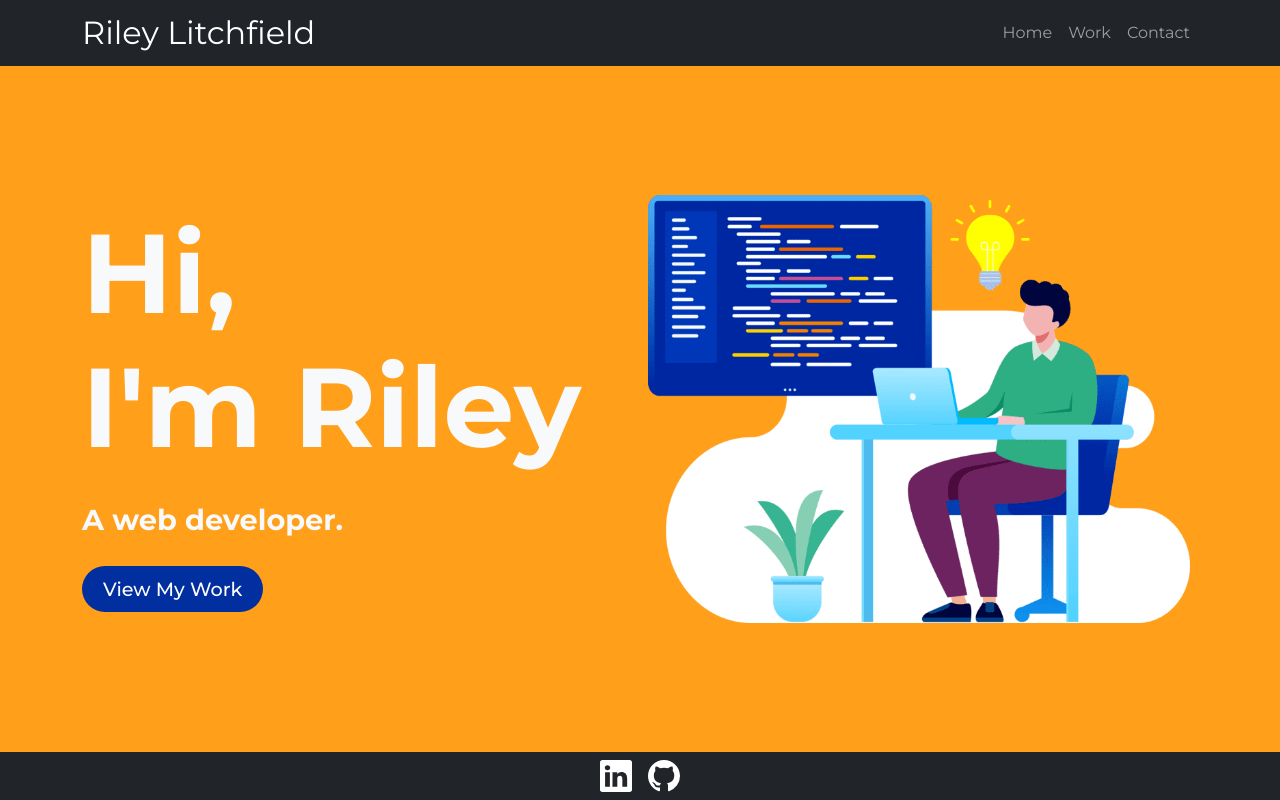
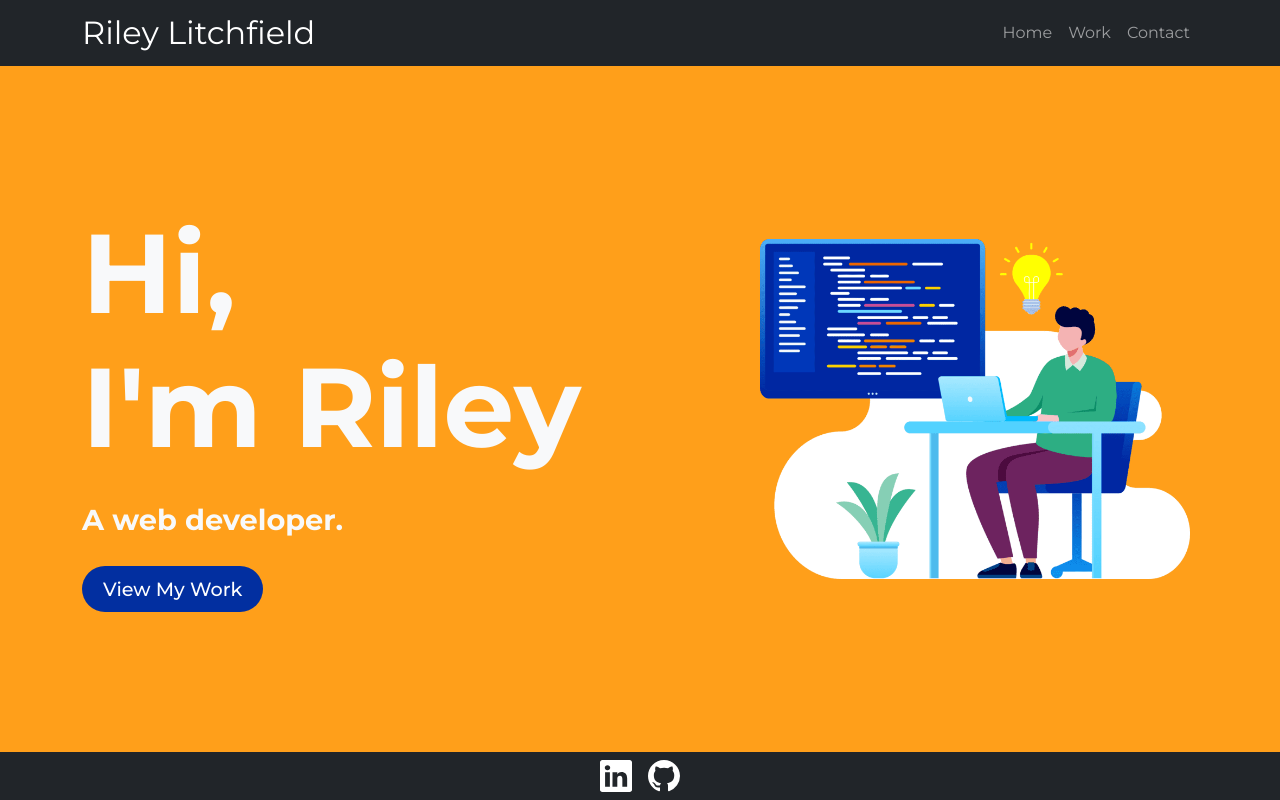
Before and after one commit to karateking007/riley-portfolio, a React (Create React App) app: page / in a window 1280 px wide. Built offline with nearby package versions, Linux system fonts and the light colour scheme.

Commit message:
updated styling

```diff
--- a/src/App.css
+++ b/src/App.css
@@ -129,6 +129,7 @@ a {
   -webkit-transition-duration: 0.5s;
   transition-duration: 0.5s;
 }
+
 .hvr-bounce-to-bottom:before {
   content: "";
   position: absolute;
@@ -149,10 +150,16 @@ a {
   -webkit-transition-timing-function: ease-out;
   transition-timing-function: ease-out;
 }
-.hvr-bounce-to-bottom:hover, .hvr-bounce-to-bottom:focus, .hvr-bounce-to-bottom:active {
+
+.hvr-bounce-to-bottom:hover,
+.hvr-bounce-to-bottom:focus,
+.hvr-bounce-to-bottom:active {
   color: white;
 }
-.hvr-bounce-to-bottom:hover:before, .hvr-bounce-to-bottom:focus:before, .hvr-bounce-to-bottom:active:before {
+
+.hvr-bounce-to-bottom:hover:before,
+.hvr-bounce-to-bottom:focus:before,
+.hvr-bounce-to-bottom:active:before {
   -webkit-transform: scaleY(1);
   transform: scaleY(1);
   -webkit-transition-timing-function: cubic-bezier(0.52, 1.64, 0.37, 0.66);
@@ -163,6 +170,7 @@ a {
 .hvrbox * {
   box-sizing: border-box;
 }
+
 .hvrbox {
   position: relative;
   display: inline-block;
@@ -170,12 +178,15 @@ a {
   max-width: 100%;
   height: auto;
 }
+
 .hvrbox img {
   max-width: 100%;
 }
+
 .hvrbox .hvrbox-layer_bottom {
   display: block;
 }
+
 .hvrbox .hvrbox-layer_top {
   opacity: 0;
   position: absolute;
@@ -193,10 +204,12 @@ a {
   -ms-transition: all 0.4s ease-in-out 0s;
   transition: all 0.4s ease-in-out 0s;
 }
+
 .hvrbox:hover .hvrbox-layer_top,
 .hvrbox.active .hvrbox-layer_top {
   opacity: 1;
 }
+
 .hvrbox .hvrbox-text {
   text-align: center;
   display: inline-block;
@@ -209,14 +222,17 @@ a {
   -ms-transform: translate(-50%, -50%);
   transform: translate(-50%, -50%);
 }
+
 .hvrbox .hvrbox-text_mobile {
   font-size: 15px;
-	border-top: 1px solid rgb(179, 179, 179); /* for old browsers */
+  border-top: 1px solid rgb(179, 179, 179);
+  /* for old browsers */
   border-top: 1px solid rgba(179, 179, 179, 0.7);
   margin-top: 5px;
   padding-top: 2px;
   display: none;
 }
+
 .hvrbox.active .hvrbox-text_mobile {
   display: block;
 }
@@ -243,10 +259,12 @@ section {
   #home-graphic {
     max-width: 75%;
   }
+
   .col {
     justify-content: center;
   }
 }
+
 /*
 @media (max-width: 992px) {
   .mail-graphic {
@@ -256,8 +274,9 @@ section {
 
 @media (min-width: 992px) {
   #home-graphic {
-    max-width: 50%;
+    max-width: 40%;
   }
+
   #work-row {
     width: 85%;
   }
@@ -267,9 +286,11 @@ section {
   #work-row {
     width: 70%;
   }
+
   #lg-heading {
     font-size: 7rem;
   }
+
   #lg-sub-heading {
     font-size: 1.8rem;
   }
```
Lines whose indentation alone changed are shown as unchanged.
